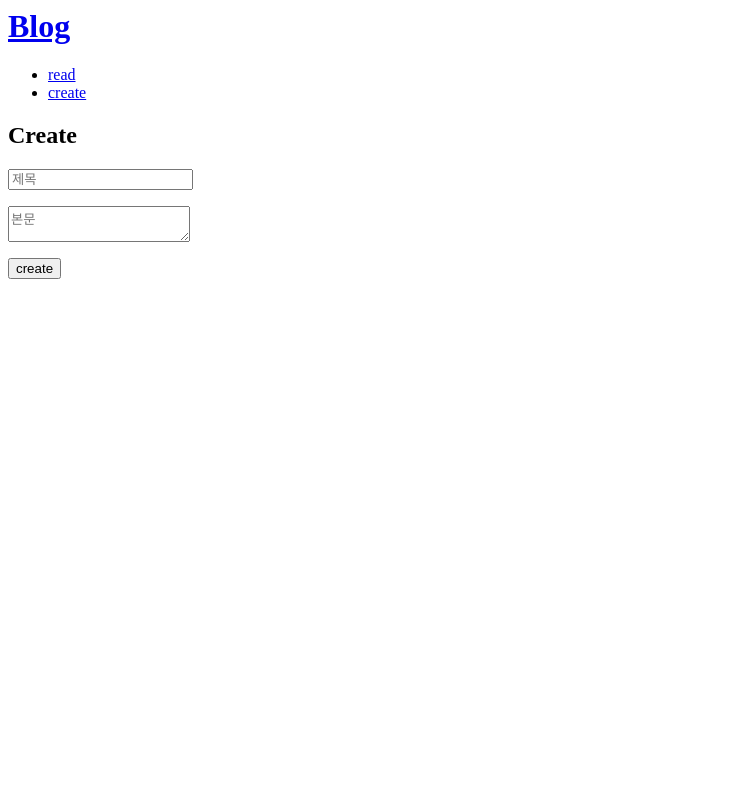
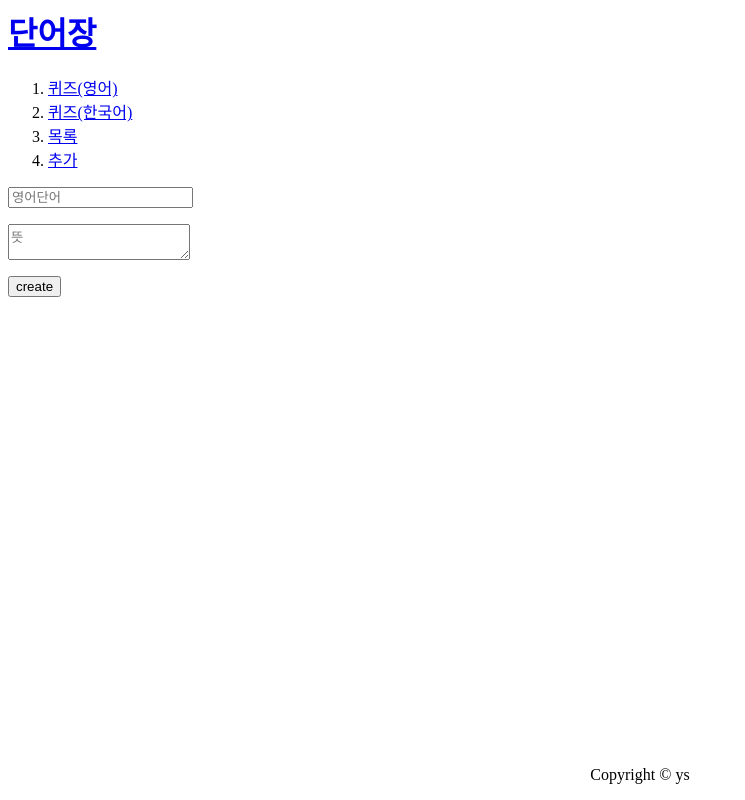
Before and after one commit to mango090112/WordList, a Flask app: page /create/ in a window 1280 px wide. Shown: the whole page, without its empty margins (0-745 px from the left). Run offline with Flask 2, Linux system fonts and the light colour scheme.

Commit message:
Update create.html

```diff
--- a/templates/create.html
+++ b/templates/create.html
@@ -1,16 +1,8 @@
-<html>
-    <head></head>
-    <body>
-        <h1><a href="/">Blog</a></h1>
-        <ul>
-            <li><a href="/reads/">read</a></li>
-            <li><a href="/create/">create</a></li>
-        </ul>
-        <h2>Create</h2>
-        <form action="/create/" method="POST">
-            <p><input type="text" name="title" placeholder="제목"></p>
-            <p><textarea name="content" placeholder="본문"></textarea></p>
-            <p><input type="submit" value="create"></p>
-        </form>
-    </body>
-</html>
+{% extends 'base.html' %}
+{% block content %}
+<form action="/create/" method="POST">
+    <p><input type="text" name="english" placeholder="영어단어"></p>
+    <p><textarea name="korean" placeholder="뜻"></textarea></p>
+    <p><input type="submit" value="create"></p>
+    </form>
+{% endblock %}
```
